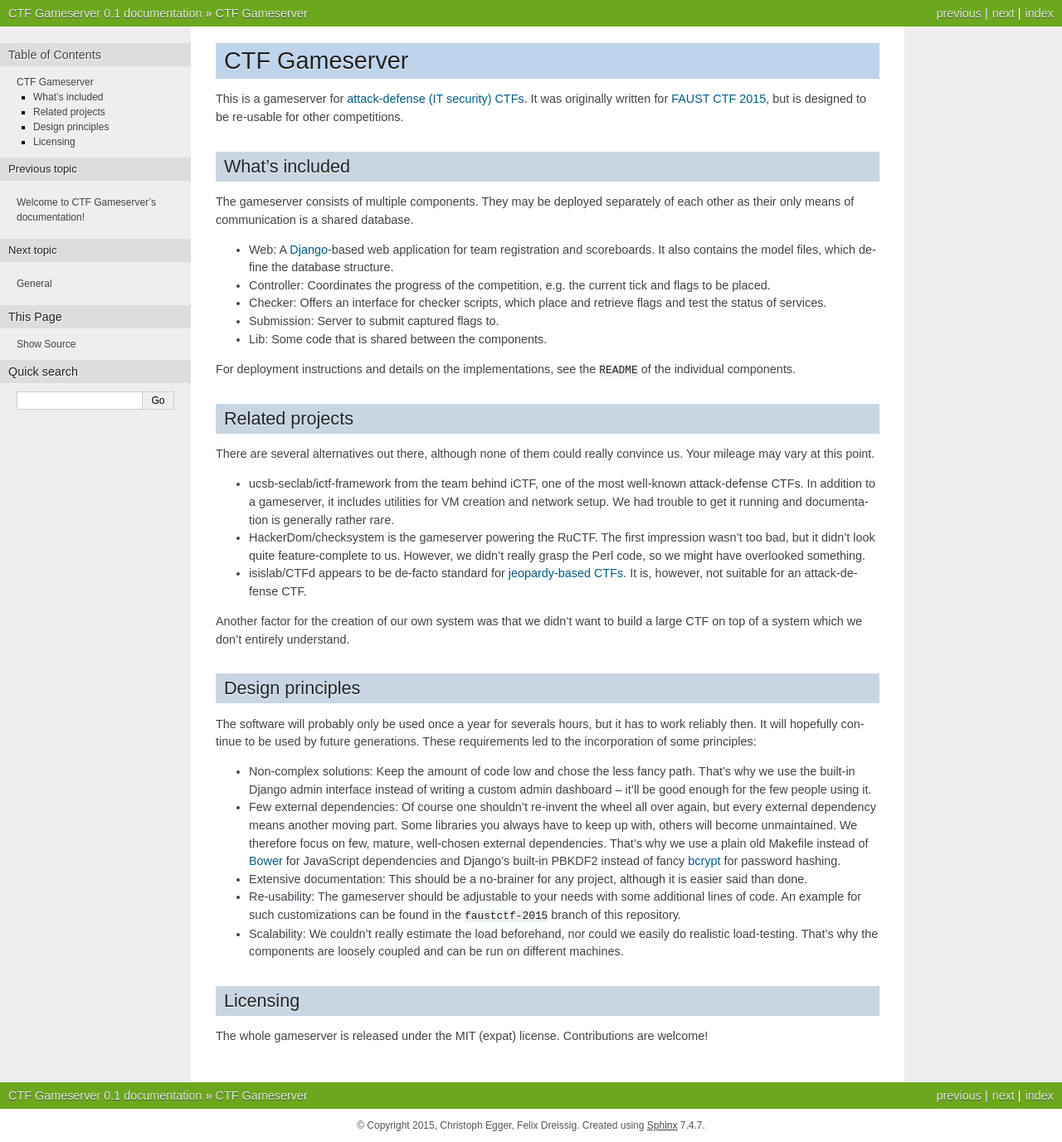
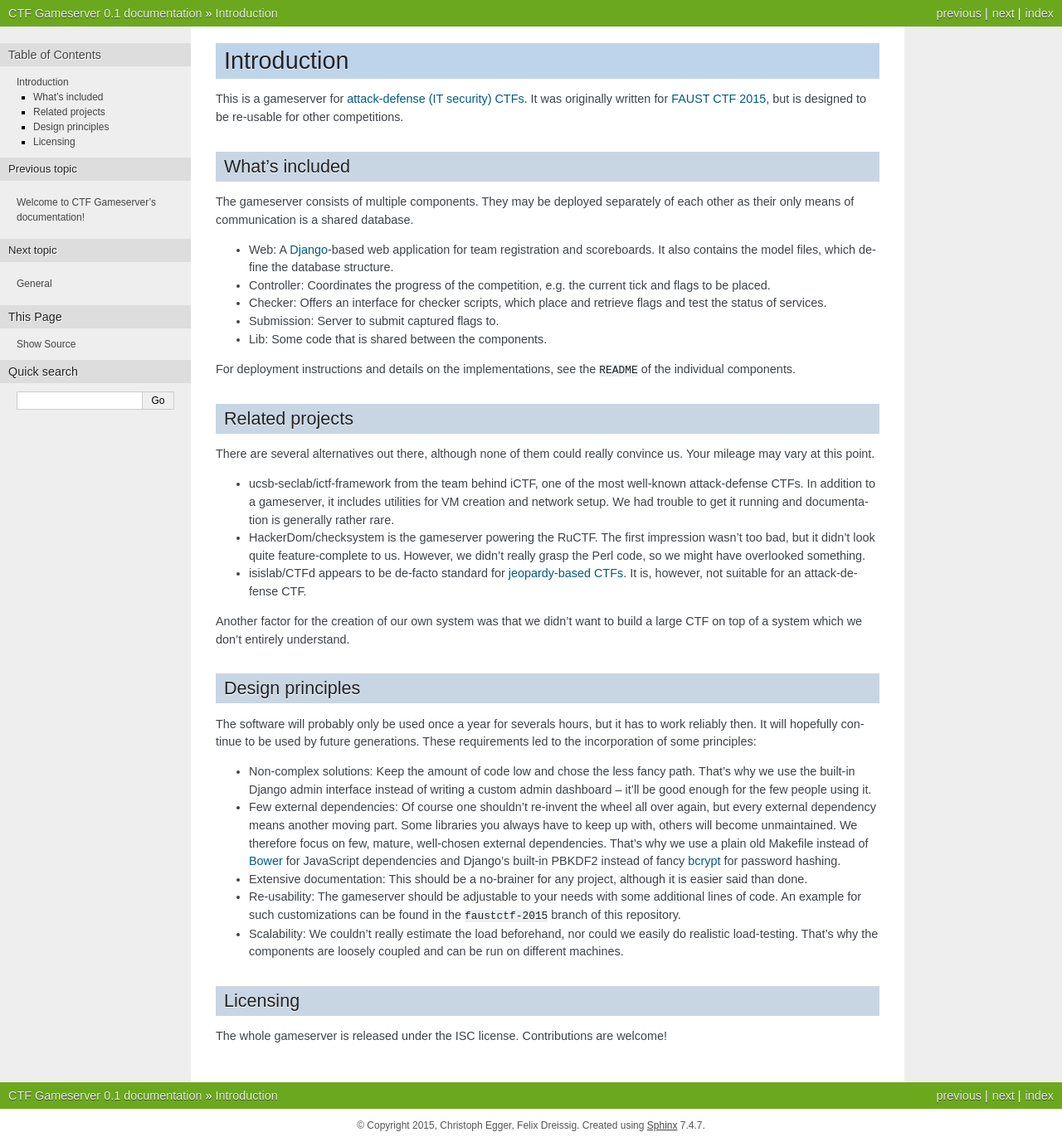
Before and after one commit to fausecteam/ctf-gameserver, a Sphinx documentation site: the page built from doc/source/intro.rst, in a window 1280 px wide. Shown: the whole page at 83% size. Built offline with Sphinx 7.4.7, drawn with Linux system fonts in a browser that asks for light colours; formulas are drawn with MathJax 3.

Commit message:
Further harmonize licenses

```diff
--- a/doc/source/intro.rst
+++ b/doc/source/intro.rst
@@ -1,5 +1,5 @@
-CTF Gameserver
-==============
+Introduction
+============
 
 This is a gameserver for `attack-defense (IT security)
 CTFs <https://ctftime.org/ctf-wtf/>`_. It was originally written for
@@ -81,5 +81,5 @@ incorporation of some principles:
 Licensing
 ---------
 
-The whole gameserver is released under the MIT (expat)
-license. Contributions are welcome!
+The whole gameserver is released under the ISC license. Contributions
+are welcome!
--- a/setup.py
+++ b/setup.py
@@ -31,5 +31,5 @@ setup(name='CTF Gameserver',
                )],
       namespace_packages=['ctf_gameserver'],
       package_dir = {'': 'src'},
-      license='MIT',
+      license='ISC',
 )
```
